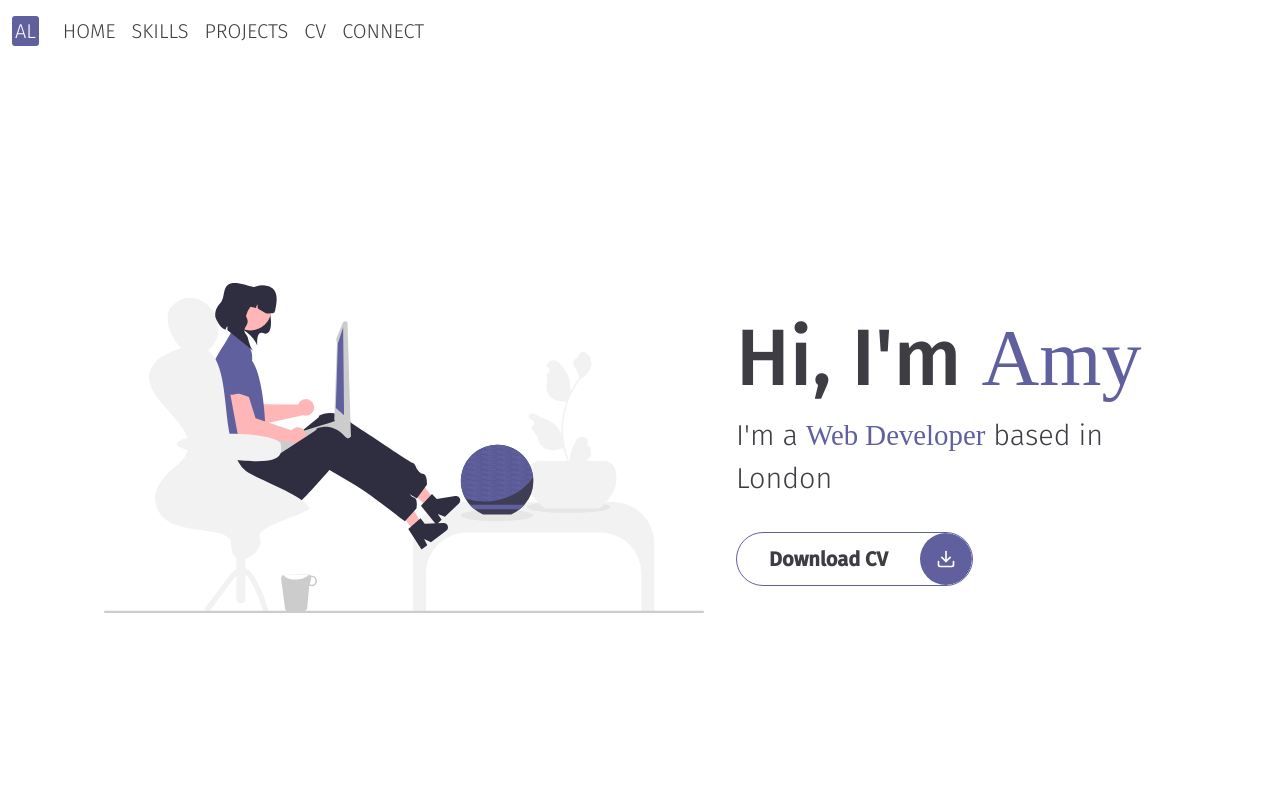
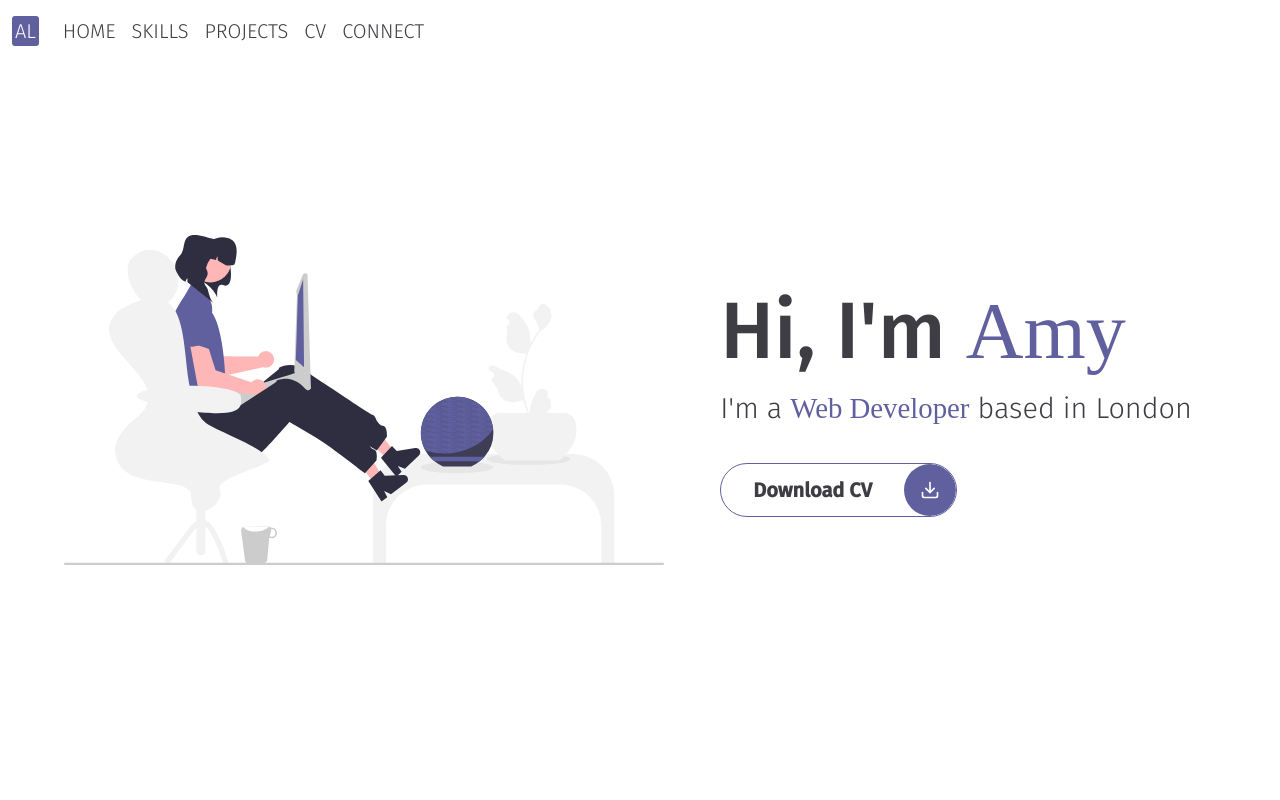
Before and after one commit to amydevlondon/Portfolio, a React (Create React App) app: page / in a window 1280 px wide. Shown: the top 800 px of the page. Built offline with nearby package versions, Linux system fonts and the light colour scheme; a web font is replaced by a local one.

Commit message:
remove unused code for header

```diff
--- a/src/index.css
+++ b/src/index.css
@@ -121,15 +121,6 @@ section:nth-of-type(even) {
 	color: var(--accent-color);
 }
 /* HEADER */
-.header,
-.contact-container {
-	display: grid;
-	grid-template-columns: 1fr;
-	place-items: center;
-	row-gap: 1rem;
-	max-width: 1200px;
-	margin: 3rem auto 0;
-}
 .header-text {
 	margin-bottom: 2rem;
 }
@@ -230,7 +221,6 @@ section:nth-of-type(even) {
 .project-links {
 	display: flex;
 	flex-wrap: wrap;
-	justify-content: flex-start;
 }
 .project-links a {
 	margin-right: 1.2rem;
@@ -240,6 +230,14 @@ section:nth-of-type(even) {
 	color: var(--accent-color);
 }
 /* CONTACT */
+.contact-container {
+	display: grid;
+	grid-template-columns: 1fr;
+	place-items: center;
+	row-gap: 2rem;
+	max-width: 1200px;
+	margin: 3rem auto 0;
+}
 .contact .logo {
 	width: 100%;
 	max-height: 250px;
```
